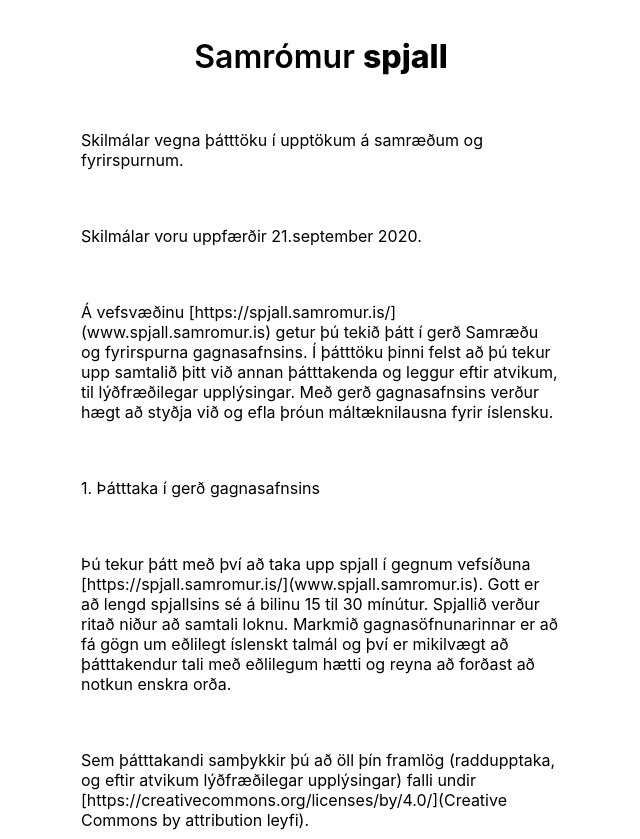
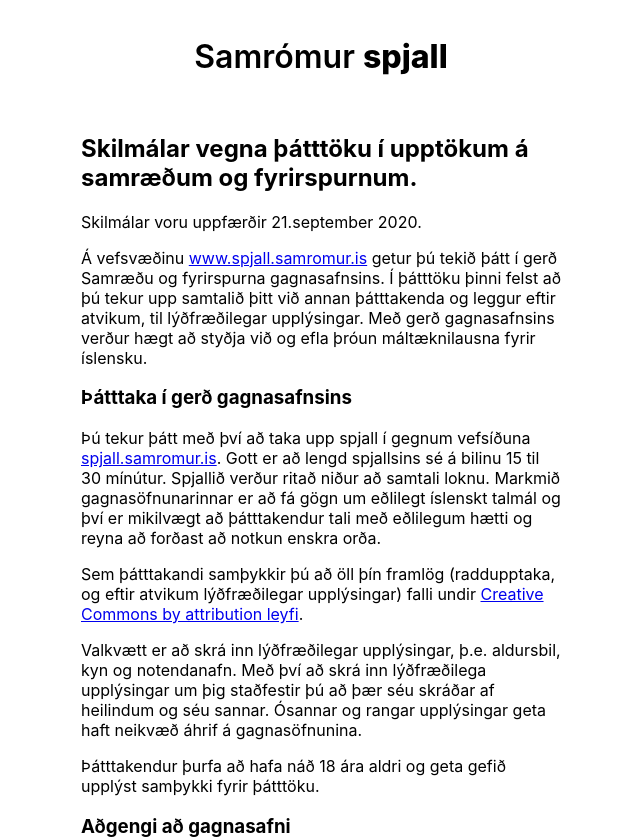
Before and after one commit to cadia-lvl/samromur-chat, a React app in the folder frontend/: page /skilmalar in a window 1280 px wide. Shown: the top 839 px of the page, without its empty margins (319-959 px from the left). Built offline with nearby package versions, Linux system fonts and the light colour scheme.

Commit message:
Create routes for the privacy policy and the terms and conditions

```diff
--- a/frontend/src/app.tsx
+++ b/frontend/src/app.tsx
@@ -9,8 +9,9 @@ import Setup from './components/setup/setup';
 import Thanks from './components/setup/thanks';
 import FrontPage from './components/frontpage';
 import AdminPage from './components/admin';
-import Terms from './components/skilmalar';
-import PrivacyPolicy from './components/personuvernd';
+import LegalDoc from './components/legal/legaldocument';
+import { terms } from './constants/terms';
+import { privacypol } from './constants/privacypolicy';
 
 export const App: React.FunctionComponent = () => {
 	return (
@@ -23,10 +24,10 @@ export const App: React.FunctionComponent = () => {
 					<AdminPage />
 				</Route>
 				<Route path="/personuvernd">
-					<PrivacyPolicy />
+					<LegalDoc contents={ privacypol } />
 				</Route>
 				<Route path="/skilmalar">
-					<Terms />
+					<LegalDoc contents={ terms } />
 				</Route>
 				<Route path="/:roomId">
 					<Setup />
--- /dev/null
+++ b/frontend/src/components/legal/legaldocument.tsx
@@ -0,0 +1,97 @@
+
+
+import * as React from 'react';
+import styled from 'styled-components';
+import {
+    withRouter,
+    RouteComponentProps
+} from "react-router-dom";
+
+import Layout from '../ui/layout';
+
+const TextContainer = styled.div`
+    display: flex;
+    flex-direction: column;
+    width: 30rem;
+    max-width: 100%;
+    gap: 1.5rem;
+`;
+
+type Props = RouteComponentProps;
+
+interface ParagraphProps {
+    text: Array<any>;
+}
+
+interface LegalDocProps {
+    contents: Array<any>;
+}
+
+class ParagraphsWithLinks extends React.Component<ParagraphProps> {
+    ParseParagraph() {
+        return this.props.text.map ((phrase) => {
+             if (Array.isArray(phrase)) {
+                 return phrase.map((phrase) => {
+                    return ( <a href={phrase.link}>{phrase.text}</a>);})
+             } else {
+                 return phrase;
+            }
+        })
+    }
+    render() {
+        return (<p> { this.ParseParagraph() }</p>)
+    }
+}
+
+class Paragraphs extends React.Component<ParagraphProps> {
+    ParseParagraphs() {
+        return this.props.text.map ((paragraph) => {
+             if (Array.isArray(paragraph)) {
+                 return ( <ParagraphsWithLinks text={ paragraph }/> );
+             } else {
+              return (<p>{paragraph}</p>);
+            }
+        })
+    }
+    render() {
+        return (<div> { this.ParseParagraphs() }</div>)
+    }
+}
+
+class LegalDoc extends React.Component<LegalDocProps> {
+    DisplayArticles(articles) {
+        return articles.map ((article) => {
+            return (
+                <>
+               <h3> { article.heading } </h3>
+                <Paragraphs text= { article.paragraphs } />
+                </>
+            )
+        })
+    }
+
+    DisplayDocument() {
+        return this.props.contents.map( (data) => {
+            return (
+                <div>
+               <h2> { data.title } </h2>
+                <p> { data.date } </p>
+                <Paragraphs text= { data.description } />
+                { this.DisplayArticles(data.articles) }
+                </div>
+            )
+        })
+    }
+
+    render() {
+        return (
+            <Layout>
+                <TextContainer>
+                   {this.DisplayDocument() }
+                </TextContainer>
+            </Layout>
+        );
+    }
+}
+
+export default withRouter(LegalDoc);
--- a/frontend/src/components/personuvernd.tsx
+++ /dev/null
@@ -1,42 +0,0 @@
-import * as React from 'react';
-import styled from 'styled-components';
-import {
-    withRouter,
-    RouteComponentProps
-} from "react-router-dom";
-
-import Layout from './ui/layout';
-
-import { privacypol } from '../constants/documents-isl';
-
-const TextContainer = styled.div`
-    display: flex;
-    flex-direction: column;
-    width: 30rem;
-    max-width: 100%;
-    gap: 1.5rem;
-`;
-
-type Props = RouteComponentProps;
-
-interface State {
-    userUrl: string;
-}
-
-class PrivacyPolicy extends React.Component<Props, State> {
-    DisplayDocument() {
-        return privacypol.map((article) => <p>{article}</p>);
-    }
-
-    render() {
-        return (
-            <Layout>
-                <TextContainer>
-                   { this.DisplayDocument() }
-                </TextContainer>
-            </Layout>
-        );
-    }
-}
-
-export default withRouter(PrivacyPolicy);
--- a/frontend/src/components/skilmalar.tsx
+++ /dev/null
@@ -1,42 +0,0 @@
-import * as React from 'react';
-import styled from 'styled-components';
-import {
-    withRouter,
-    RouteComponentProps
-} from "react-router-dom";
-
-import Layout from './ui/layout';
-
-import { terms } from '../constants/documents-isl';
-
-const TextContainer = styled.div`
-    display: flex;
-    flex-direction: column;
-    width: 30rem;
-    max-width: 100%;
-    gap: 1.5rem;
-`;
-
-type Props = RouteComponentProps;
-
-interface State {
-    userUrl: string;
-}
-
-class Terms extends React.Component<Props, State> {
-    DisplayDocument() {
-        return terms.map((article) => <p>{article}</p>);
-    }
-
-    render() {
-        return (
-            <Layout>
-                <TextContainer>
-                   {this.DisplayDocument() }
-                </TextContainer>
-            </Layout>
-        );
-    }
-}
-
-export default withRouter(Terms);
```
